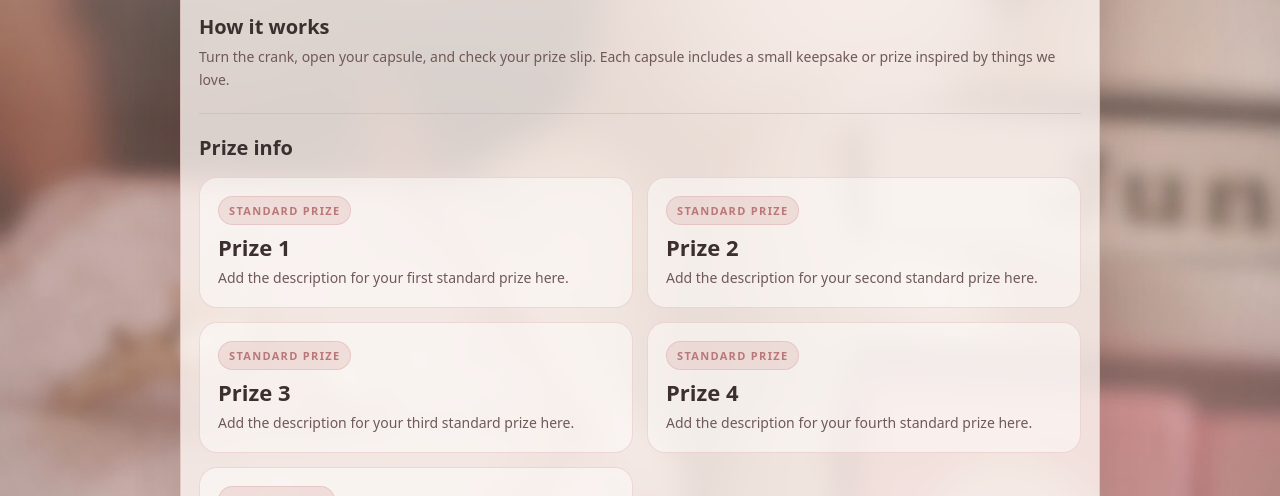
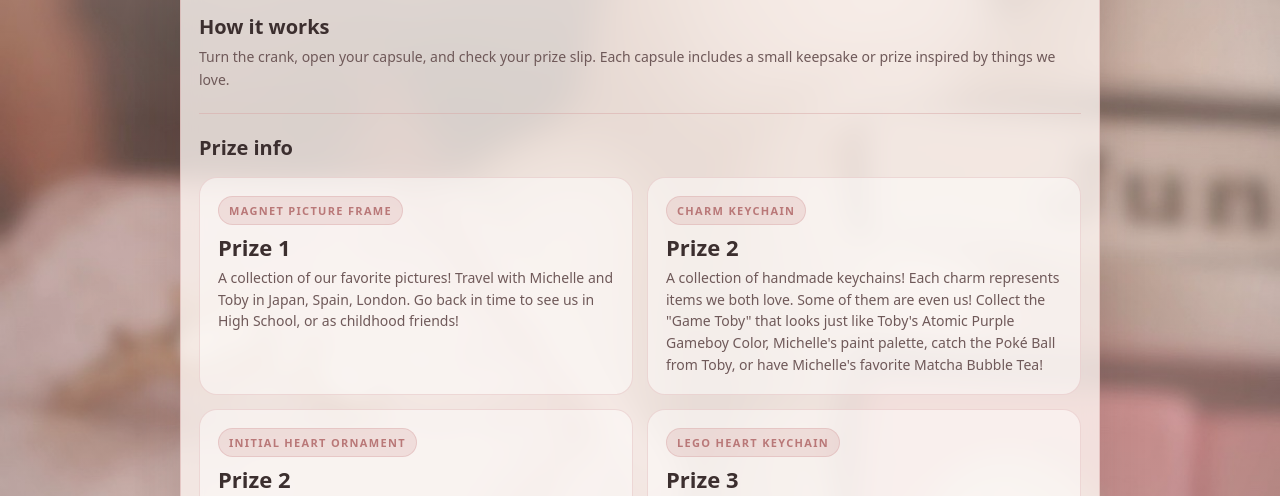
Before and after one commit to tluna-ops/Luna-wedding, a plain HTML site: page gachapon/index.html in a window 1280 px wide. Shown: the part 242-738 px from the top of the page. Drawn offline with Linux system fonts and the light colour scheme.

Commit message:
Revise prize information and thank you message
Updated prize descriptions and tags for clarity and detail.

```diff
--- a/gachapon/index.html
+++ b/gachapon/index.html
@@ -413,49 +413,55 @@
 
           <div class="prize-grid">
             <article class="prize">
-              <span class="tag">Standard Prize</span>
+              <span class="tag">Magnet Picture Frame</span>
               <h3>Prize 1</h3>
-              <p>Add the description for your first standard prize here.</p>
+              <p>A collection of our favorite pictures! Travel with Michelle and Toby in Japan, Spain, London. Go back in time to see us in High School, or as childhood friends!</p>
             </article>
 
             <article class="prize">
-              <span class="tag">Standard Prize</span>
+              <span class="tag">Charm Keychain</span>
               <h3>Prize 2</h3>
-              <p>Add the description for your second standard prize here.</p>
+              <p>A collection of handmade keychains! Each charm represents items we both love. Some of them are even us! Collect the "Game Toby" that looks just like Toby's Atomic Purple Gameboy Color, Michelle's paint palette, catch the Poké Ball from Toby, or have Michelle's favorite Matcha Bubble Tea!</p>
             </article>
 
             <article class="prize">
-              <span class="tag">Standard Prize</span>
-              <h3>Prize 3</h3>
-              <p>Add the description for your third standard prize here.</p>
+              <span class="tag">Initial Heart Ornament</span>
+              <h3>Prize 2</h3>
+              <p>Made with love by Michie: A heart ornament with our initials and wedding date! She handmade these with no help from Toby.</p>
             </article>
 
             <article class="prize">
-              <span class="tag">Standard Prize</span>
-              <h3>Prize 4</h3>
-              <p>Add the description for your fourth standard prize here.</p>
+              <span class="tag">Lego Heart Keychain</span>
+              <h3>Prize 3</h3>
+              <p>To show our love of legos, this favor is a pair of interlocking keychains that make a heart Share one half with someone, or keep it for yourself!</p>
+            </article>
+
+            <article class="prize">
+              <span class="tag">Sicker Bundle</span>
+              <h3></h3>
+              <p>A collection of stickers depicting of wedding day with our beloved cats, Pig and Moo! We had a lot of fun drawing these designs and making the stickers ourselves!.</p>
             </article>
 
             <article class="prize">
               <span class="tag">Rare Capsule</span>
               <h3>Secret Prize</h3>
-              <p>You found the rare one. Add your special prize description here.</p>
+              <p>You found a rare one! Show your luck off to everyone!</p>
             </article>
           </div>
 
         </section>
 
         <section class="section">
-          <h2>Thank you</h2>
+          <h2>Thank you for coming!</h2>
           <p class="muted">
-            We’re so happy you’re celebrating with us. Please take your capsule home as a tiny souvenir from the day.
+            We’re so happy you're celebrating with us. Please take your capsule prize home as a tiny souvenir from our special day.
           </p>
         </section>
       </div>
     </section>
 
     <footer class="footer">
-      Toby &amp; Michelle · June 6, 2026 · New York City
+      Toby &amp; Michelle · June 6, 2026 · Carne Mare
     </footer>
   </main>
 
```
